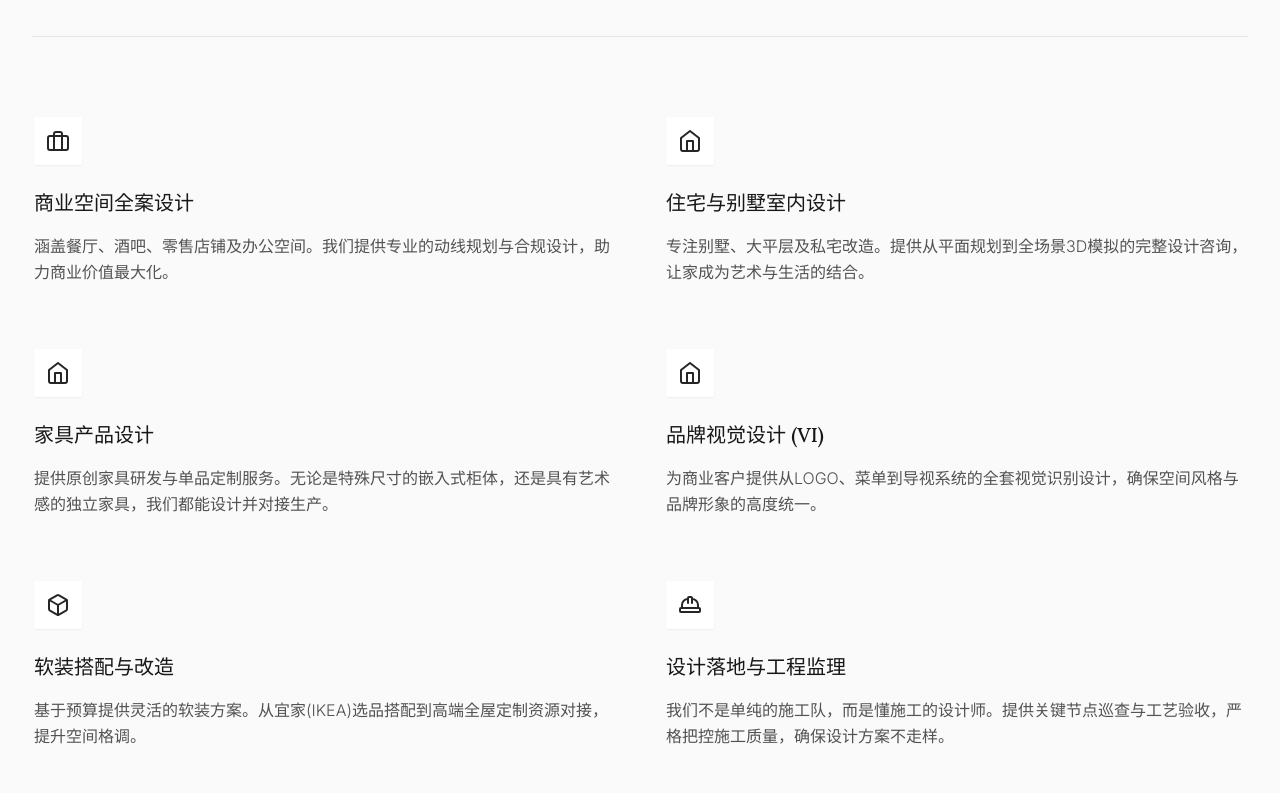
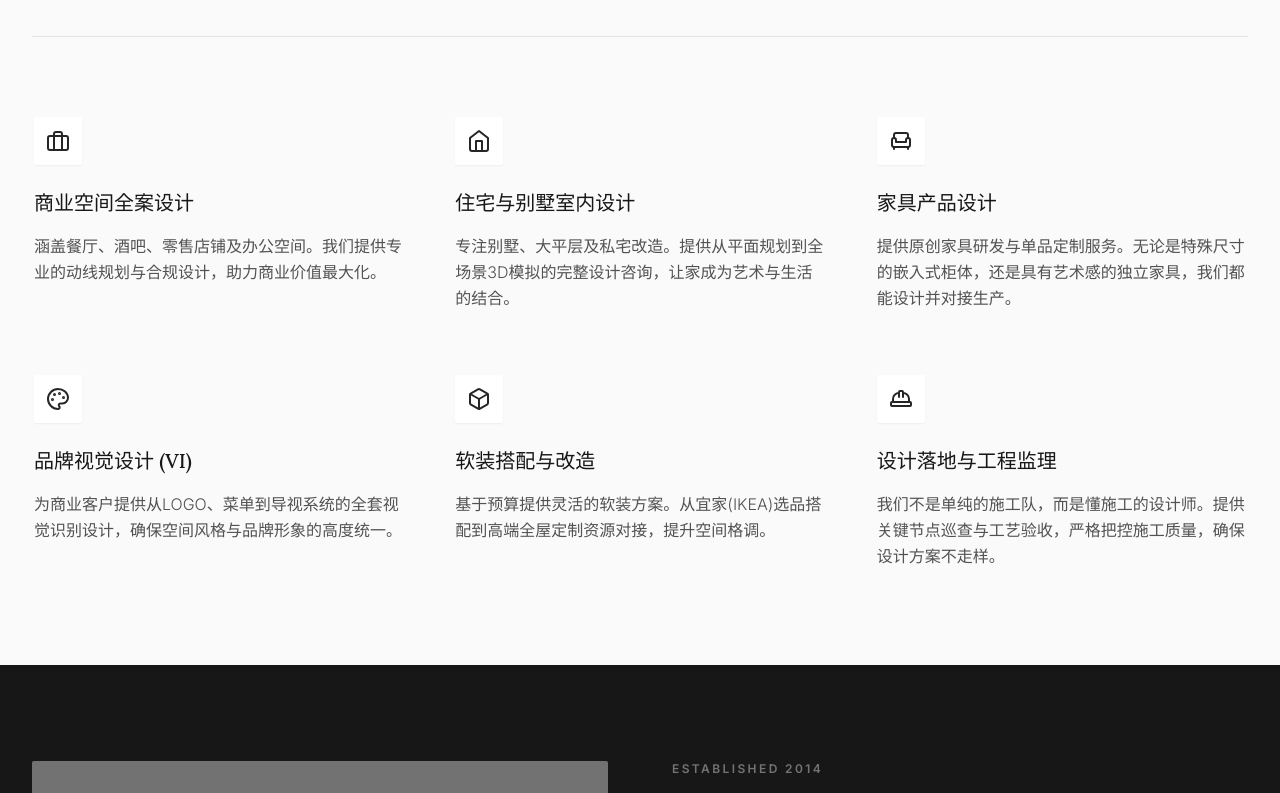
Before and after one commit to shenchen1989/chengjia-website, a React (Vite) app: page / in a window 1280 px wide. Shown: the part 1027-1820 px from the top of the page. Built offline with nearby package versions, Linux system fonts and the light colour scheme; grey boxes are pictures that could not be loaded.

Commit message:
Add files via upload

```diff
--- a/components/Services.tsx
+++ b/components/Services.tsx
@@ -1,7 +1,7 @@
 
 import React from 'react';
 import { Content } from '../types';
-import { Utensils, Home, Briefcase, Box, HardHat } from 'lucide-react';
+import { Utensils, Home, Briefcase, Box, HardHat, Armchair, Palette } from 'lucide-react';
 
 interface ServicesProps {
   content: Content['services'];
@@ -15,6 +15,8 @@ const Services: React.FC<ServicesProps> = ({ content }) => {
       case 'Cabinet': return <Box className="w-6 h-6 text-neutral-800" />;
       case 'Commercial': return <Briefcase className="w-6 h-6 text-neutral-800" />;
       case 'Construction': return <HardHat className="w-6 h-6 text-neutral-800" />;
+      case 'Furniture': return <Armchair className="w-6 h-6 text-neutral-800" />;
+      case 'Branding': return <Palette className="w-6 h-6 text-neutral-800" />;
       default: return <Home className="w-6 h-6 text-neutral-800" />;
     }
   };
@@ -31,8 +33,8 @@ const Services: React.FC<ServicesProps> = ({ content }) => {
           </p>
         </div>
 
-        {/* Changed grid to 2 columns on medium/large screens to accommodate 4 items evenly */}
-        <div className="grid grid-cols-1 md:grid-cols-2 gap-x-12 gap-y-16">
+        {/* Grid layout adapts for 6 items now */}
+        <div className="grid grid-cols-1 md:grid-cols-2 lg:grid-cols-3 gap-x-12 gap-y-16">
           {content.items.map((item, index) => (
             <div key={index} className="group flex flex-col items-start border-l-2 border-transparent hover:border-neutral-900 pl-0 hover:pl-6 transition-all duration-300">
               <div className="w-12 h-12 bg-white rounded-sm flex items-center justify-center mb-6 shadow-sm group-hover:shadow-md transition-all">
```
